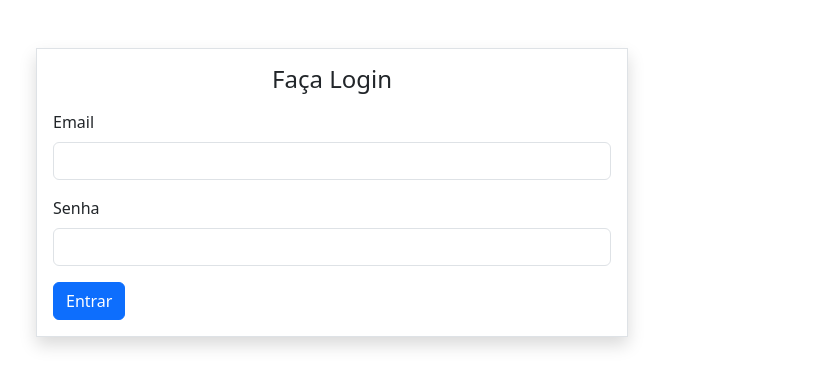
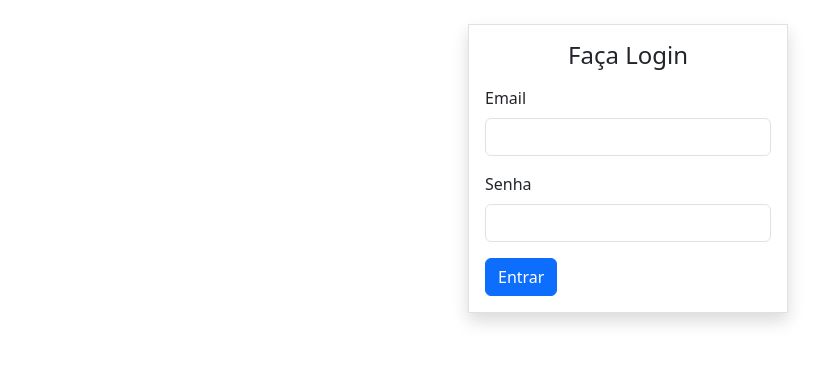
Before and after one commit to MiguelArtur3p/client-crud-angular17, an Angular app: page /login in a window 1280 px wide. Shown: the top 388 px of the page, without its empty margins (12-835 px from the left). Built offline with nearby package versions, Linux system fonts and the light colour scheme.

Commit message:
ajustado a tela de login

```diff
--- a/src/app/usuario/login-form/login-form.component.html
+++ b/src/app/usuario/login-form/login-form.component.html
@@ -1,6 +1,6 @@
-<div class="m-5">
-    <toasts-error class="position-fixed bottom-0 end-0"></toasts-error>
-    <form [formGroup]="loginForm" class="mt-4 col-md-6 p-3 shadow border">
+<toasts-error class="position-fixed bottom-0 end-0"></toasts-error>
+<div class="d-flex justify-content-center">
+    <form [formGroup]="loginForm" class="mt-4 col-md-3 p-3 shadow border">
         <h4 class="mb-3 text-center">Faça Login</h4>
         <div class="row mb-3">
             <label for="email" class="form-label">Email</label>
```
